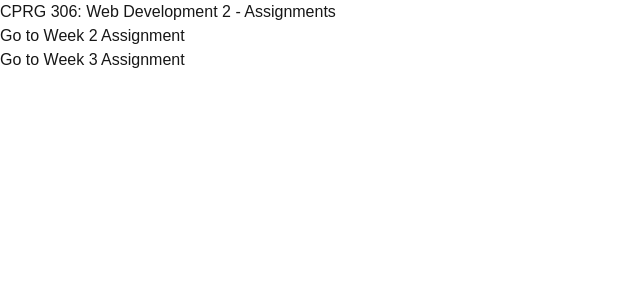
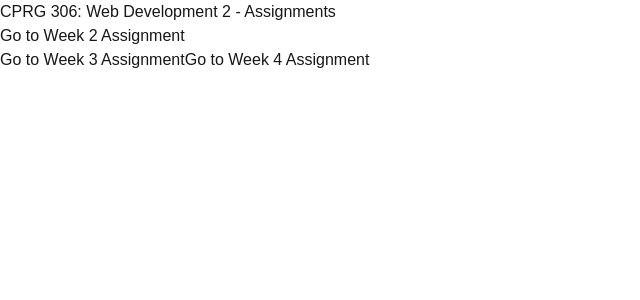
Before and after one commit to S-neha30/cprg306-assignments, a Next.js app: page / in a window 1280 px wide. Shown: the top 300 px of the page, without its empty margins (0-640 px from the left). Built offline with nearby package versions, Linux system fonts and the light colour scheme.

Commit message:
Add Week 4 link to home page

```diff
--- a/app/page.js
+++ b/app/page.js
@@ -11,6 +11,7 @@ export default function Home() {
 
       <p>
         <Link href="/week-3">Go to Week 3 Assignment</Link>
+        <Link href="/week-4">Go to Week 4 Assignment</Link>
       </p>
     </main>
   );
```
